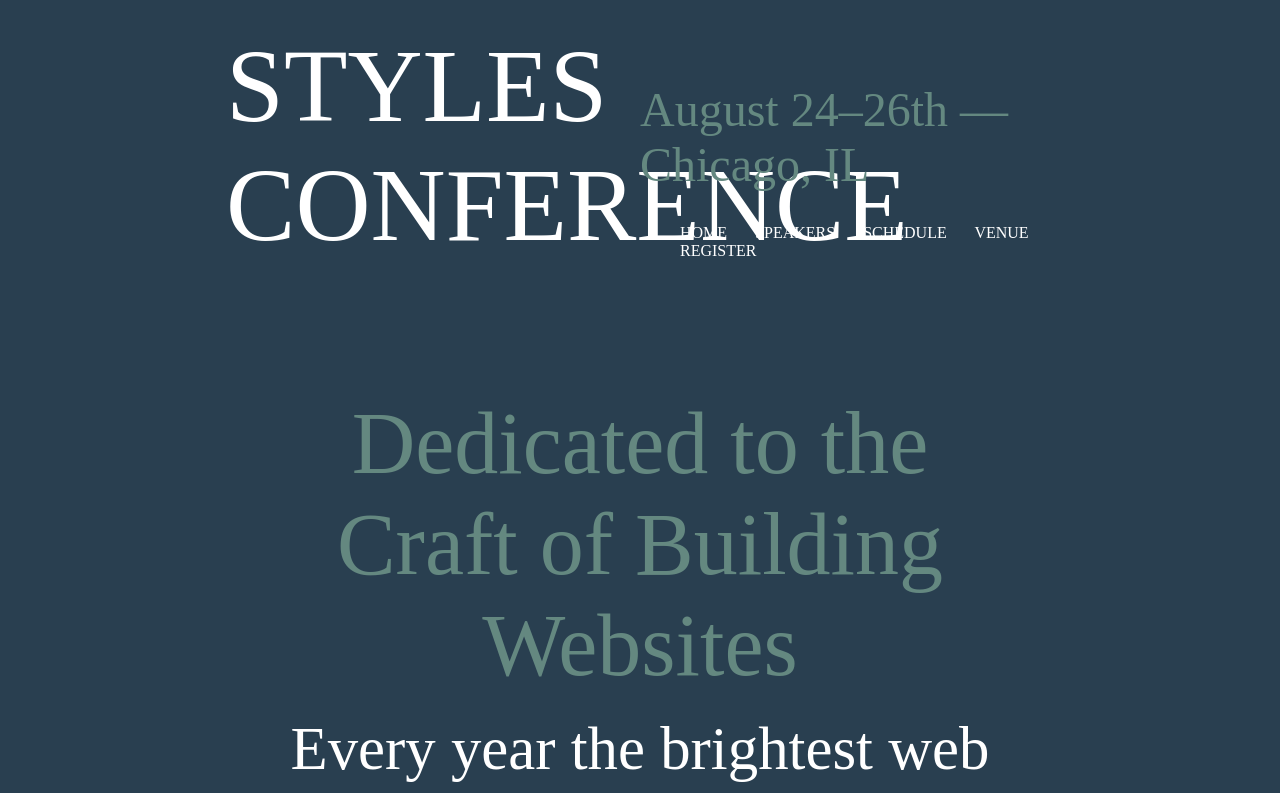
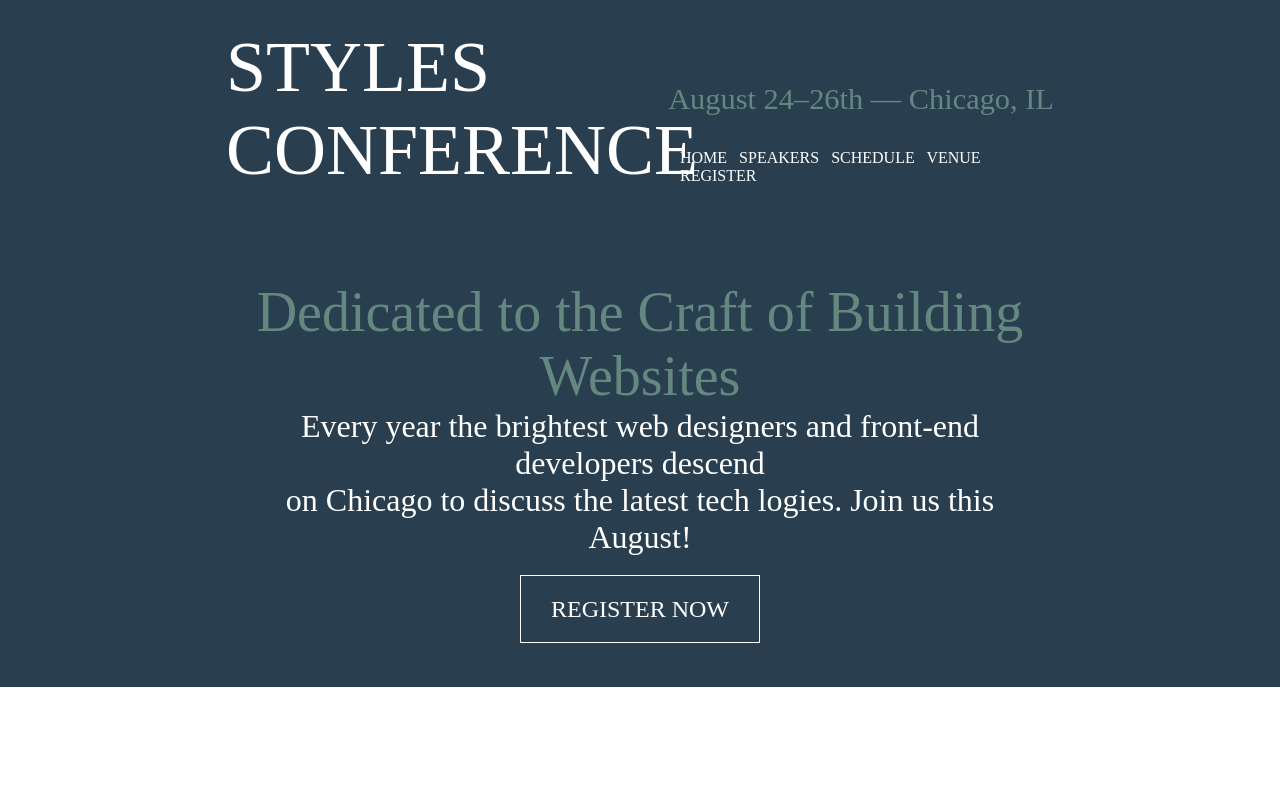
Before and after one commit to Anirudhece/style_conference, a plain HTML site: page index.html in a window 1280 px wide. Shown: the top 793 px of the page. Drawn offline with Linux system fonts and the light colour scheme.

Commit message:
updated -top

```diff
--- a/index.css
+++ b/index.css
@@ -2,9 +2,6 @@
     margin: 0;
     padding: 0;
 }
-/*
-    AJEEB COLOUR
-*/
 .green{
     color: #648880;
 }
@@ -14,12 +11,11 @@
 
 .container .header{
     width: 100%;
-    height: 49.17vh
+    height: 35vh
 }
 
 .container .header .top{
     width: 66%;
-    /* display: block; */
     display: flex;
     justify-content: center;
 
@@ -37,7 +33,7 @@
 }
 .container .header .top .right #nav{
     float: right;
-    word-spacing: 3vh;
+    word-spacing: 1vh;
     padding-top: 2vh;
 }
 .container .header .top .right #nav a{
@@ -45,11 +41,11 @@
     text-decoration: none;
 }
 .container .header .top #sty-con #sty{
-    font-size: 13vh;
+    font-size: 9vh;
 }
 .container .header .top .right #date{
     float: right;
-    font-size: 6vh;
+    font-size: 3.8vh;
     padding-top: 7vh;
 }
 .container .bellow{
@@ -59,10 +55,24 @@
 }
 .container .bellow #dedicated{
     text-align: center;
-    font-size: 11vh;
+    font-size: 7vh;
 }
 .container .bellow #every-year{
     color: #fff;
-    font-size: 7.6vh;
+    font-size: 4vh;
     text-align: center;
+    margin-bottom: 2vh;
+
 }
+.container .bellow .button{
+    text-align: center;
+    padding-top: 3vh;
+    padding-bottom: 8vh;
+}
+.container .bellow .button a{
+    color: #fff;
+    text-decoration: none;
+    border: 1px solid #fff;
+    padding: 20px 30px 20px 30px;
+    font-size: 3vh;
+}
--- a/index.html
+++ b/index.html
@@ -48,11 +48,15 @@
             <div id="dedicated" class="green">
                 Dedicated to the Craft of Building Websites
             </div>
-            <br>
+
             <div id="every-year">
                 Every year the brightest web designers and front-end developers descend
                 <br>
                 on Chicago to discuss the latest tech logies. Join us this August!
+            </div>
+
+            <div class="button">
+                <a href="register" id="but-in">REGISTER NOW</a>
             </div>
         </div>
     </div>
```
